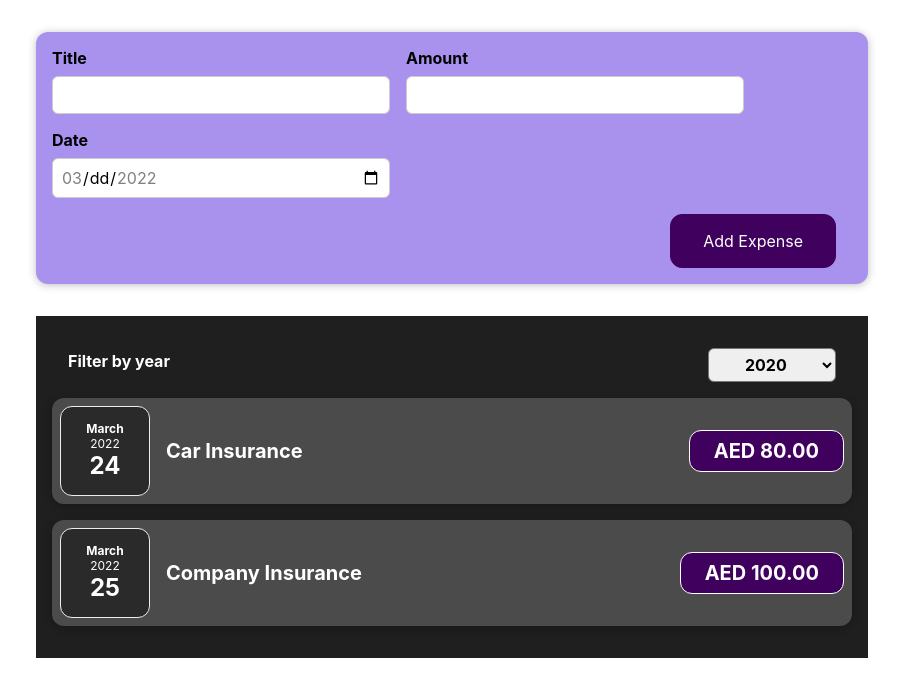
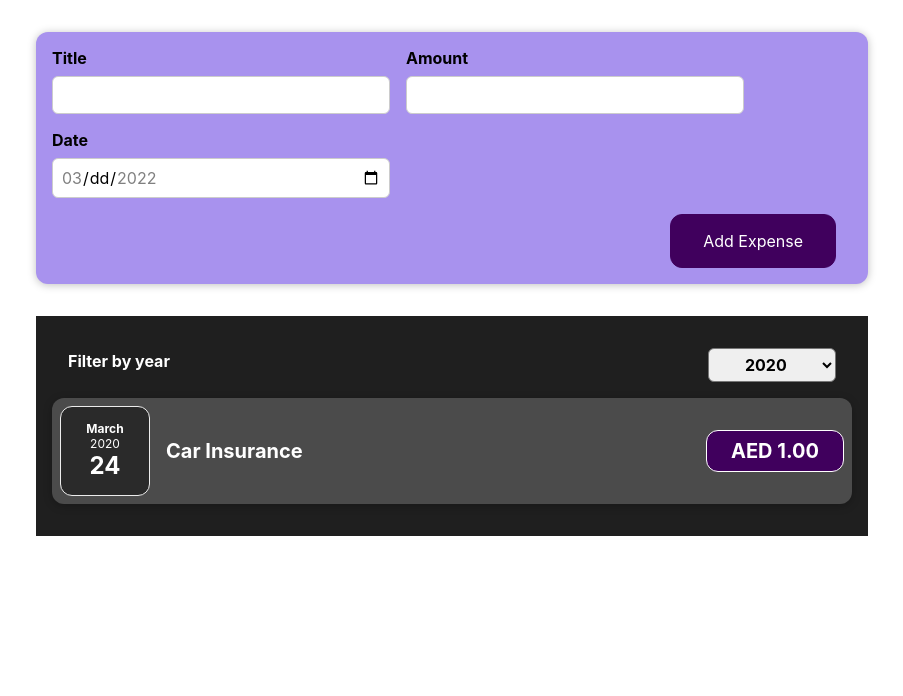
Before and after one commit to Raslif/React-js-demo-app, a React (Create React App) app: page / in a window 1280 px wide. Shown: the top 696 px of the page, without its empty margins (188-1091 px from the left). Built offline with nearby package versions, Linux system fonts and the light colour scheme.

Commit message:
Conditionally adding the component contents

```diff
--- a/src/App.js
+++ b/src/App.js
@@ -1,18 +1,23 @@
-import React from 'react';
+import React, { useState } from 'react';
 
 import Expenses from './components/Expense/Expenses';
 import NewExpense from './components/NewExpense/NewExpense';
 
 const App = () => {
-  let addExpenseHandler = (expenseDate) => {
-    console.log('From App.js');
-    console.log(expenseDate);
+  const [listOfExpenses, setExpenseToExpensesList] = useState([{ expenseDate: new Date(2020, 2, 24), expenseTitle: 'Car Insurance', expenseAmount: '1.00' }]);
+
+  let addExpenseHandler = (expenseData) => {
+    let expense = {
+      expenseTitle: expenseData.title,
+      expenseAmount: expenseData.amount,
+      expenseDate: expenseData.date
+    };
+
+    setExpenseToExpensesList((previousExpenses) => {
+      let newlistOfExpenses = [expense, ...previousExpenses];
+      return newlistOfExpenses;
+    });
   }
-
-  let listOfExpenses = [
-    { id: 1, expenseDate: new Date(2022, 2, 24), expenseTitle: 'Car Insurance', expenseAmount: '80.00' },
-    { id: 2, expenseDate: new Date(2022, 2, 25), expenseTitle: 'Company Insurance', expenseAmount: '100.00' }
-  ];
 
   return (
     <div>
--- a/src/components/Expense/Expenses.js
+++ b/src/components/Expense/Expenses.js
@@ -4,20 +4,33 @@ import './Expenses.css';
 import ExpensesFilter from "./ExpensesFilter";
 
 export default function Expenses(props) {
-    const [selectedYear, setSelectedYear] = useState('2020');
-    let listOfExpenses = props.expensesList;
+    const [filteredYear, setSelectedYear] = useState('2020');
 
-    let yearFilterChangeHandler = (selectedData) => {
-        setSelectedYear(selectedData);
-        console.log(selectedData);
+    let yearFilterChangeHandler = (selectedYear) => {
+        setSelectedYear(selectedYear);
     }
+
+    let filteredExpensesList = props.expensesList.filter(item => {
+        return item.expenseDate.getFullYear().toString() === filteredYear
+    });
+
+    let expensesContent = (!filteredExpensesList || filteredExpensesList.length <= 0)
+        ? <p>No Expenses found.</p>
+        : (filteredExpensesList.map((expense, index) => (
+            <ExpenseItem expenseItem={expense} key={index} />
+        )));
+
+    //let expensesContent = <p>No Expenses found.</p>;
+    // if (filteredExpensesList && filteredExpensesList.length > 0) {
+    //     expensesContent = filteredExpensesList.map((expense, index) => (
+    //         <ExpenseItem expenseItem={expense} key={index} />
+    //     ));
+    // }
 
     return (
         <div className="expenses">
-            <ExpensesFilter selected={selectedYear} onChangeYearFilter={yearFilterChangeHandler} />
-            {listOfExpenses.map((expense) => (
-                <ExpenseItem expenseItem={expense} key={expense.id} />
-            ))}
+            <ExpensesFilter selected={filteredYear} onChangeYearFilter={yearFilterChangeHandler} />
+            {expensesContent}
         </div>
     );
 }
--- a/src/components/NewExpense/NewExpense.js
+++ b/src/components/NewExpense/NewExpense.js
@@ -5,11 +5,9 @@ import './NewExpense.css';
 
 const NewExpense = (props) => {
     let saveExpenseDataHandler = (expenseData) => {
-        console.log('From NewExpense.s');
-        console.log(expenseData);
-
         props.onAddExpenseData(expenseData);
     }
+
     return (
         <div className='new-expense'>
             <ExpenseForm onSaveExpenseData={saveExpenseDataHandler} />
```
